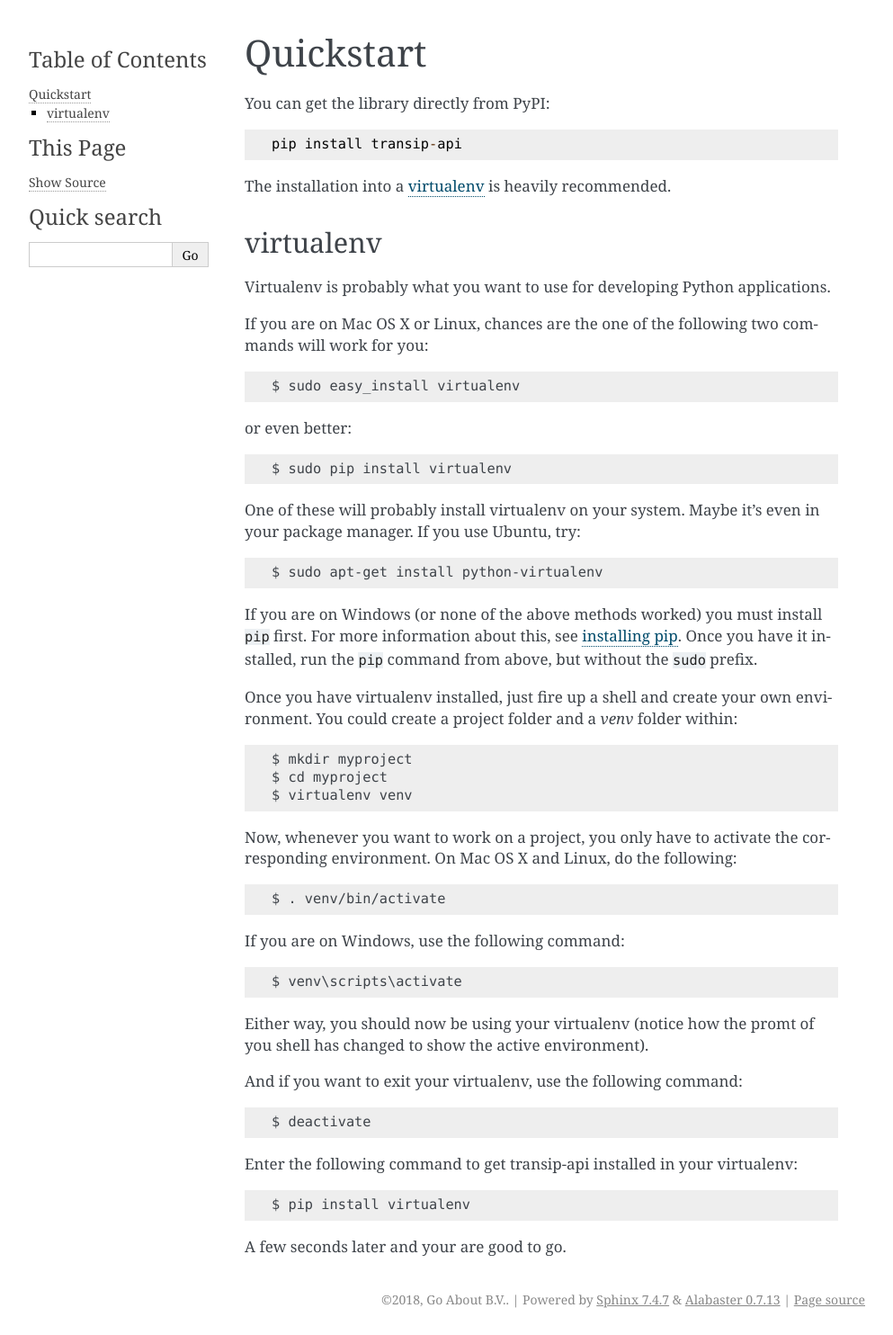
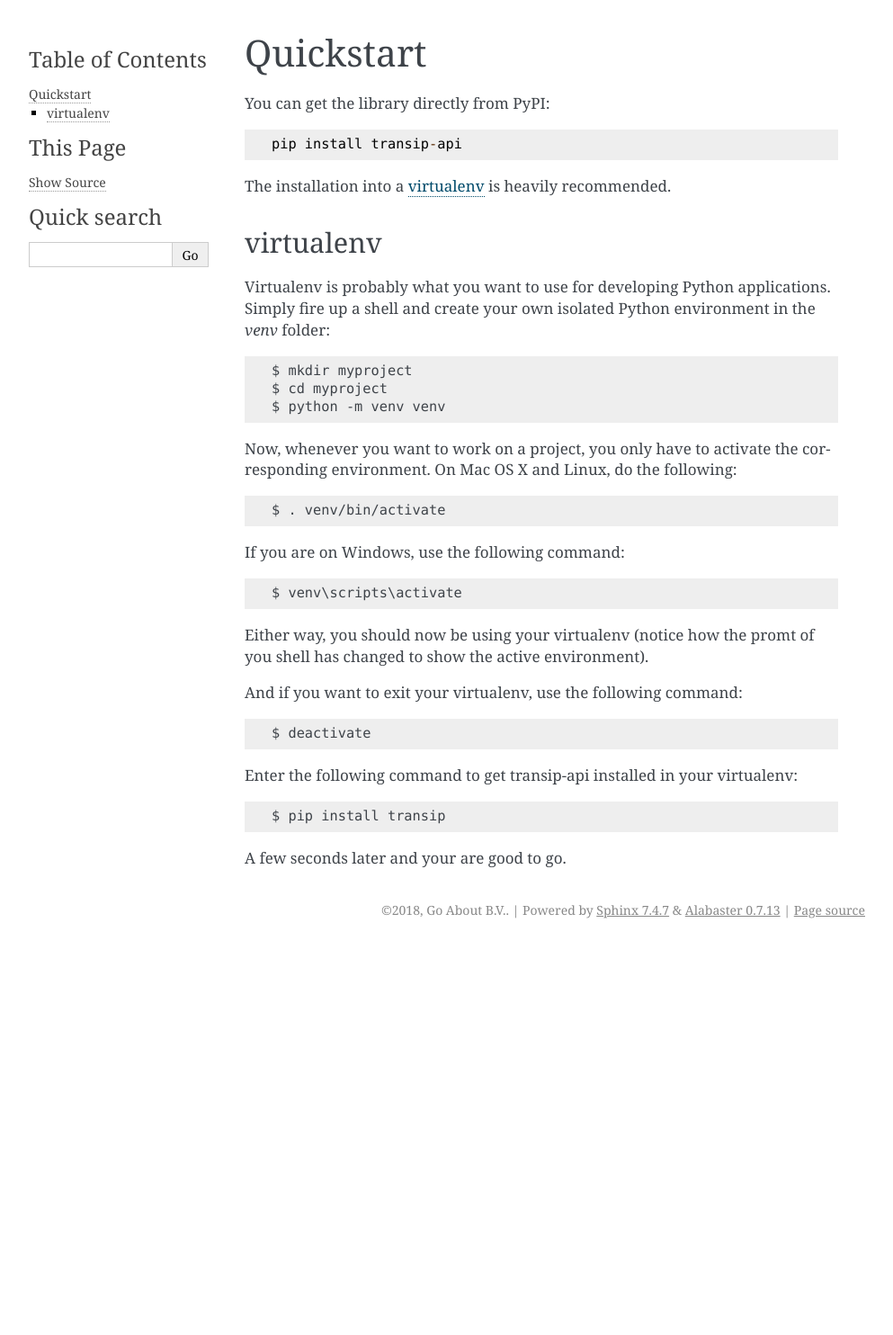
Before and after one commit to benkonrath/transip-api, a Sphinx documentation site: the page built from docs/quickstart.rst, in a window 1280 px wide. Shown: the whole page at 90% size, without its empty margins (148-1141 px from the left). Built offline with Sphinx 7.4.7, drawn with Linux system fonts in a browser that asks for light colours; after the commit the page ends 1051 px from its top, so only the background shows below that.

Commit message:
Update quickstart.rst

```diff
--- a/docs/quickstart.rst
+++ b/docs/quickstart.rst
@@ -15,35 +15,12 @@
 ----------
 
 Virtualenv is probably what you want to use for developing Python
-applications.
-
-If you are on Mac OS X or Linux, chances are the one of the following two
-commands will work for you::
-
-   $ sudo easy_install virtualenv
-
-or even better::
-
-   $ sudo pip install virtualenv
-
-One of these will probably install virtualenv on your system. Maybe it's even
-in your package manager. If you use Ubuntu, try::
-
-   $ sudo apt-get install python-virtualenv
-
-If you are on Windows (or none of the above methods worked) you must install
-``pip`` first. For more information about this, see `installing pip`_.
-Once you have it installed, run the ``pip`` command from above, but without
-the ``sudo`` prefix.
-
-.. _installing pip: https://pip.readthedocs.io/en/latest/installing.html
-
-Once you have virtualenv installed, just fire up a shell and create your own
-environment. You could create a project folder and a `venv` folder within::
+applications. Simply fire up a shell and create your own isolated
+Python environment in the `venv` folder::
 
    $ mkdir myproject
    $ cd myproject
-   $ virtualenv venv
+   $ python -m venv venv
 
 Now, whenever you want to work on a project, you only have to activate the
 corresponding environment. On Mac OS X and Linux, do the following::
@@ -63,6 +40,6 @@
 
 Enter the following command to get transip-api installed in your virtualenv::
 
-   $ pip install virtualenv
+   $ pip install transip
 
 A few seconds later and your are good to go.
```
